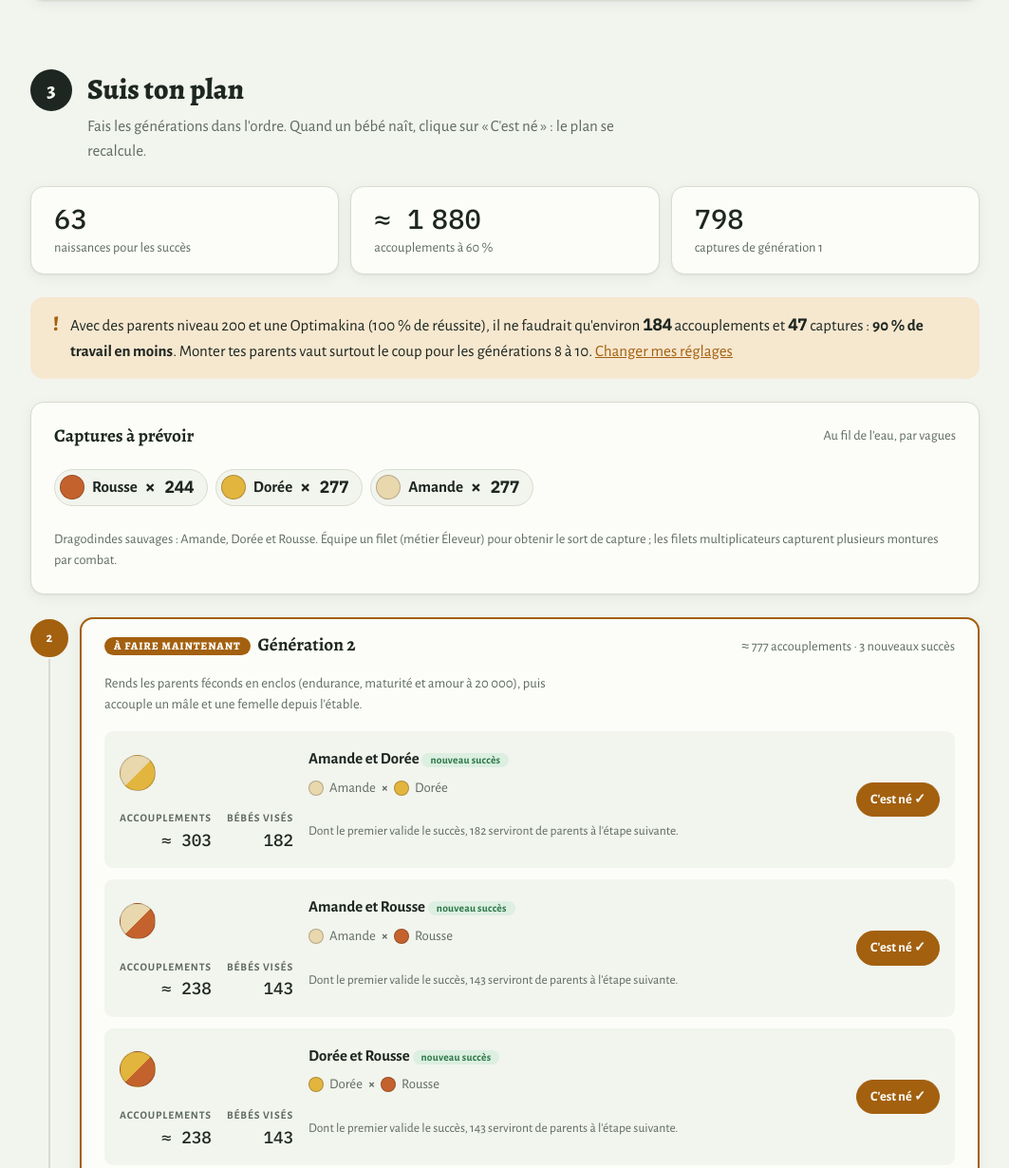
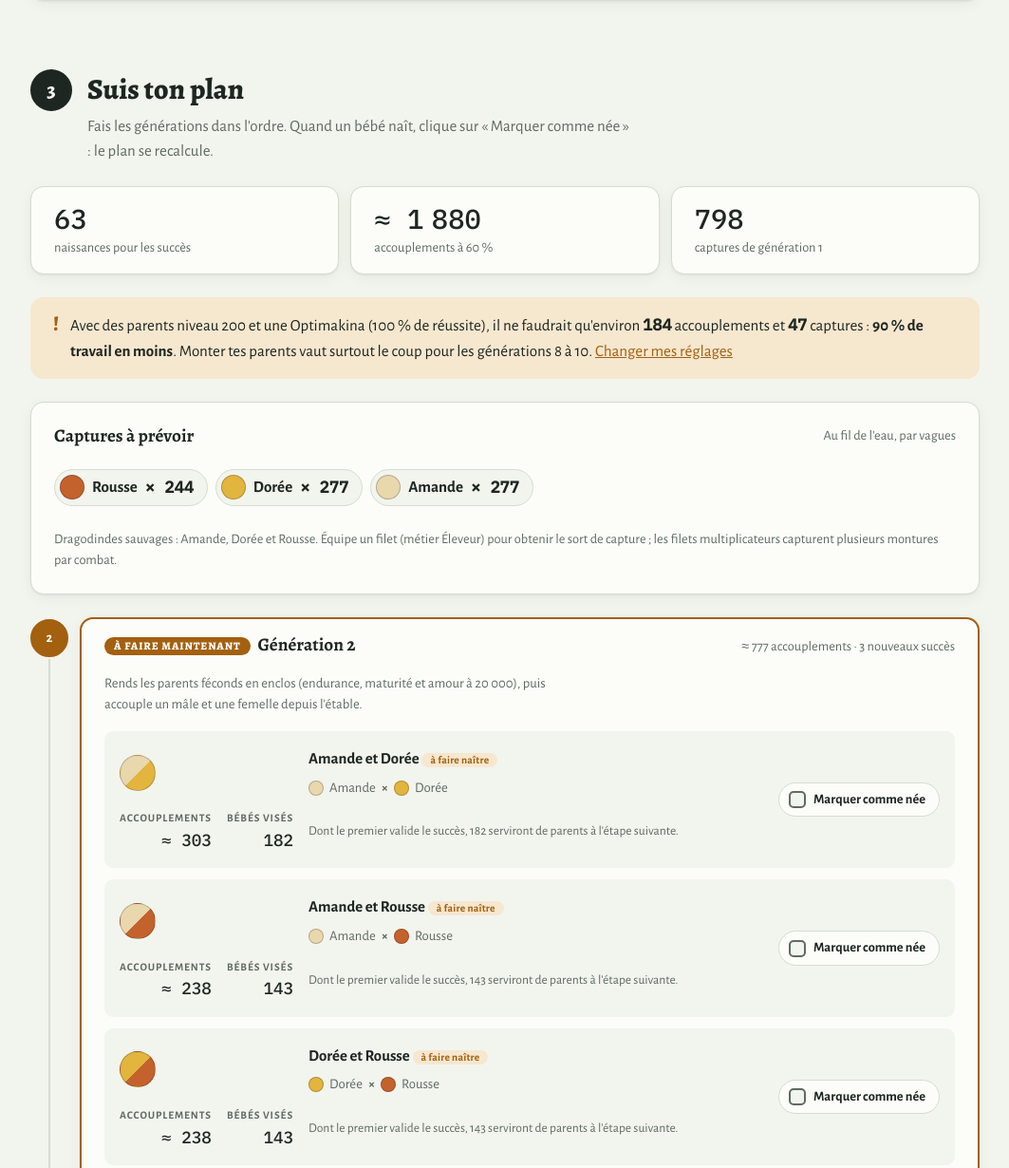
Before and after one commit to LeZellus/elevage-dofus, a plain HTML site: page docs/index.html in a window 1280 px wide. Shown: the part 1815-3045 px from the top of the page at 95% size, without its empty margins (108-1171 px from the left). Drawn offline with nearby package versions, Linux system fonts and the light colour scheme.

Commit message:
Bouton « Marquer comme née » neutre pour ne pas ressembler à un état validé
Co-Authored-By: Claude Opus 5.5 <noreply@anthropic.com>

```diff
--- a/docs/index.html
+++ b/docs/index.html
@@ -236,7 +236,13 @@ details.adv[open] > summary { margin-bottom: var(--s4); }
 .task .act { grid-column: 3; grid-row: 1 / 3; }
 .task .why { grid-column: 2 / 3; font-size: .85rem; color: var(--muted); }
 .tag { font-size: .72rem; font-weight: 800; padding: 2px 9px; border-radius: 999px; white-space: nowrap; letter-spacing: .02em; }
-.tag.new { background: var(--good-soft); color: var(--good); }
+.tag.new { background: var(--accent-soft); color: var(--accent); }
+.mark { display: inline-flex; align-items: center; gap: var(--s2); border: 1px solid var(--line); background: var(--surface); color: var(--ink);
+  border-radius: 999px; padding: 6px 14px 6px 10px; cursor: pointer; font-weight: 700; font-size: .9rem; white-space: nowrap; transition: border-color .15s, color .15s; }
+.mark .cb { width: 18px; height: 18px; border-radius: 5px; border: 2px solid var(--muted); background: var(--bg); display: grid; place-items: center; font-size: .75rem; line-height: 1; }
+.mark:hover { border-color: var(--good); color: var(--good); }
+.mark:hover .cb { border-color: var(--good); }
+.mark:hover .cb::after { content: "✓"; color: var(--good); font-weight: 800; }
 .tag.old { background: var(--sunken); color: var(--muted); }
 @media (max-width: 680px) {
   .task { grid-template-columns: auto minmax(0, 1fr); }
@@ -313,7 +319,7 @@ footer .wrap { padding-block: var(--s5) var(--s6); color: var(--muted); font-siz
     <section class="step" id="plan" aria-labelledby="h-plan">
       <div class="step-head"><span class="k" aria-hidden="true">3</span><div>
         <h2 id="h-plan">Suis ton plan</h2>
-        <p>Fais les générations dans l'ordre. Quand un bébé naît, clique sur « C'est né » : le plan se recalcule.</p></div></div>
+        <p>Fais les générations dans l'ordre. Quand un bébé naît, clique sur « Marquer comme née » : le plan se recalcule.</p></div></div>
       <div class="step" id="planBody"></div>
     </section>
 
@@ -573,9 +579,9 @@ footer .wrap { padding-block: var(--s5) var(--s6); color: var(--muted); font-siz
     if (r.asParent > 1e-9) why.push(`${up(r.asParent)} serviront de parents à l'étape suivante`);
     return `<div class="task">
       ${swatch(m, "lg")}
-      <div class="who"><span><b>${esc(m.name)}</b> ${isNew ? '<span class="tag new">nouveau succès</span>' : '<span class="tag old">déjà née</span>'}</span>
+      <div class="who"><span><b>${esc(m.name)}</b> ${isNew ? '<span class="tag new">à faire naître</span>' : '<span class="tag old">déjà née</span>'}</span>
         <span class="pairs">${pairs}</span></div>
-      <div class="act">${isNew ? `<button type="button" class="btn sm primary" data-born="${m.id}">C'est né ✓</button>` : ""}</div>
+      <div class="act">${isNew ? `<button type="button" class="mark" data-born="${m.id}"><span class="cb" aria-hidden="true"></span>Marquer comme née</button>` : ""}</div>
       <dl class="metrics"><div><dt>Accouplements</dt><dd>≈ ${up(r.breedings)}</dd></div><div><dt>Bébés visés</dt><dd>${up(r.births)}</dd></div></dl>
       <span class="why">${why.length ? "Dont " + why.join(", ") + "." : ""}</span>
     </div>`;
```
Also changed, not shown: index.html (+10 -4 lines), template.html (+10 -4 lines).
